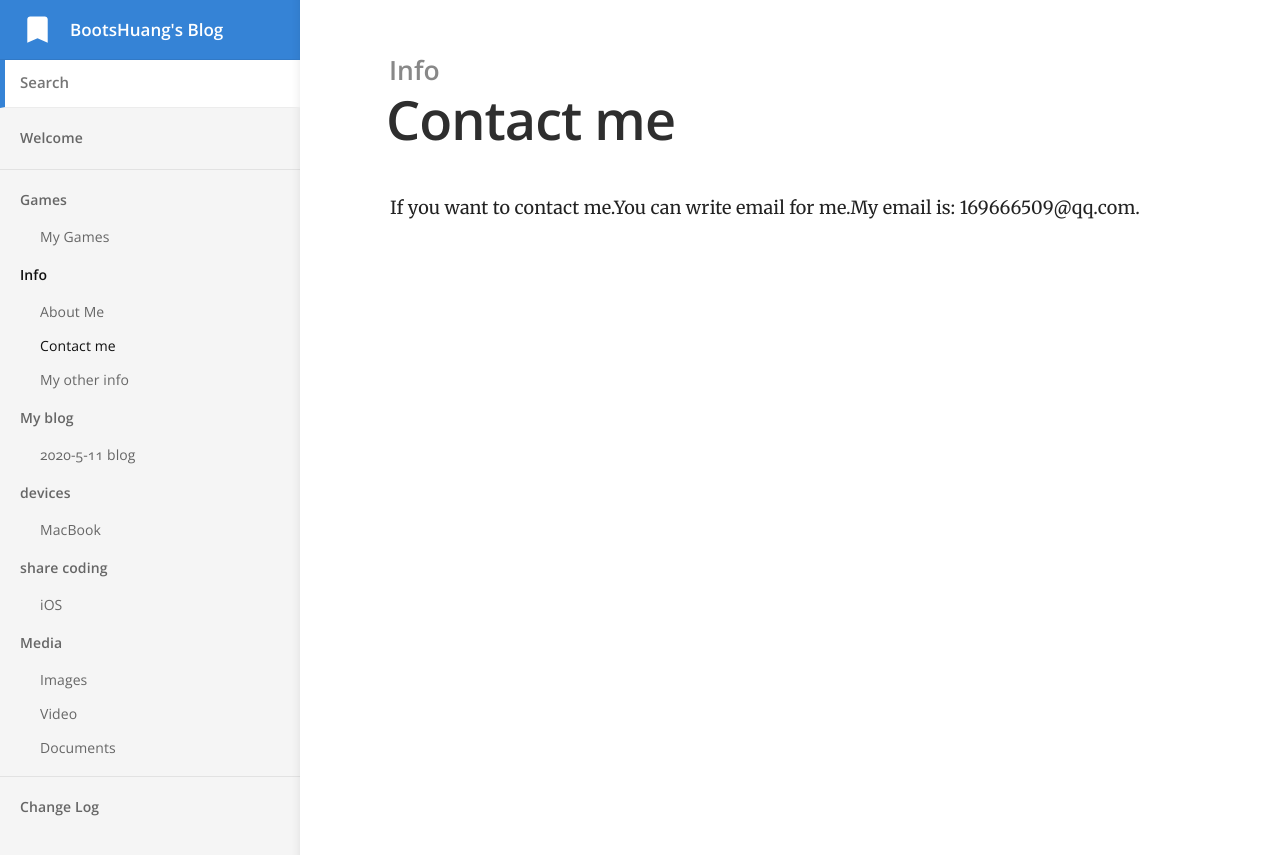
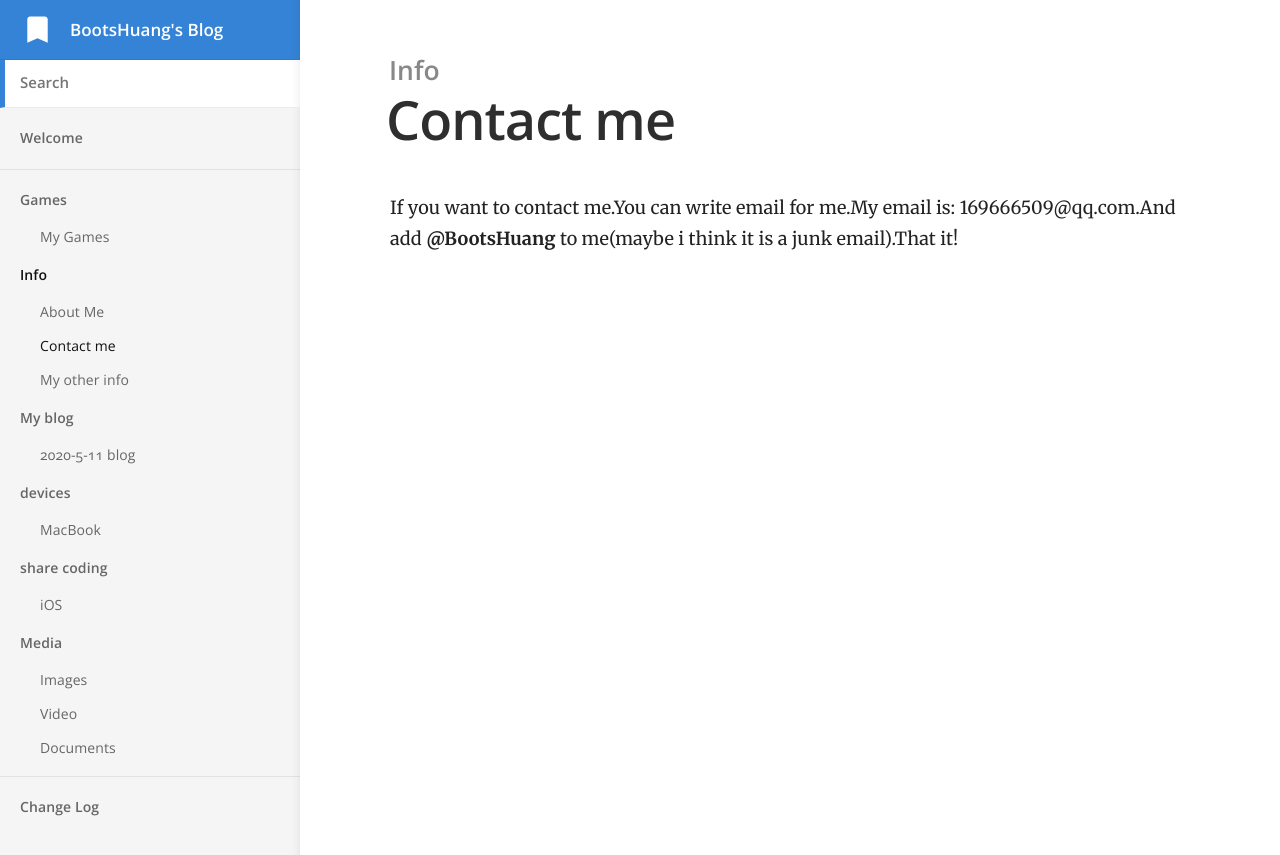
Before and after one commit to BootsHuang/BootsHuang.github.io, a Jekyll site: the page built from _docs/contact-syncing/2020-05-10-My-Father.md, in a window 1280 px wide. Shown: the top 855 px of the page. Built offline with Jekyll 4.4.1, drawn with Linux system fonts in a browser that asks for light colours.

Commit message:
修改文件: _docs/contact-syncing/2020-05-10-My-Father.md

```diff
--- a/_docs/contact-syncing/2020-05-10-My-Father.md
+++ b/_docs/contact-syncing/2020-05-10-My-Father.md
@@ -4,4 +4,4 @@ category: Info
 order: 2
 ---
 
-If you want to contact me.You can write email for me.My email is: 169666509@qq.com.
+If you want to contact me.You can write email for me.My email is: 169666509@qq.com.And add **@BootsHuang** to me(maybe i think it is a junk email).That it!
```
